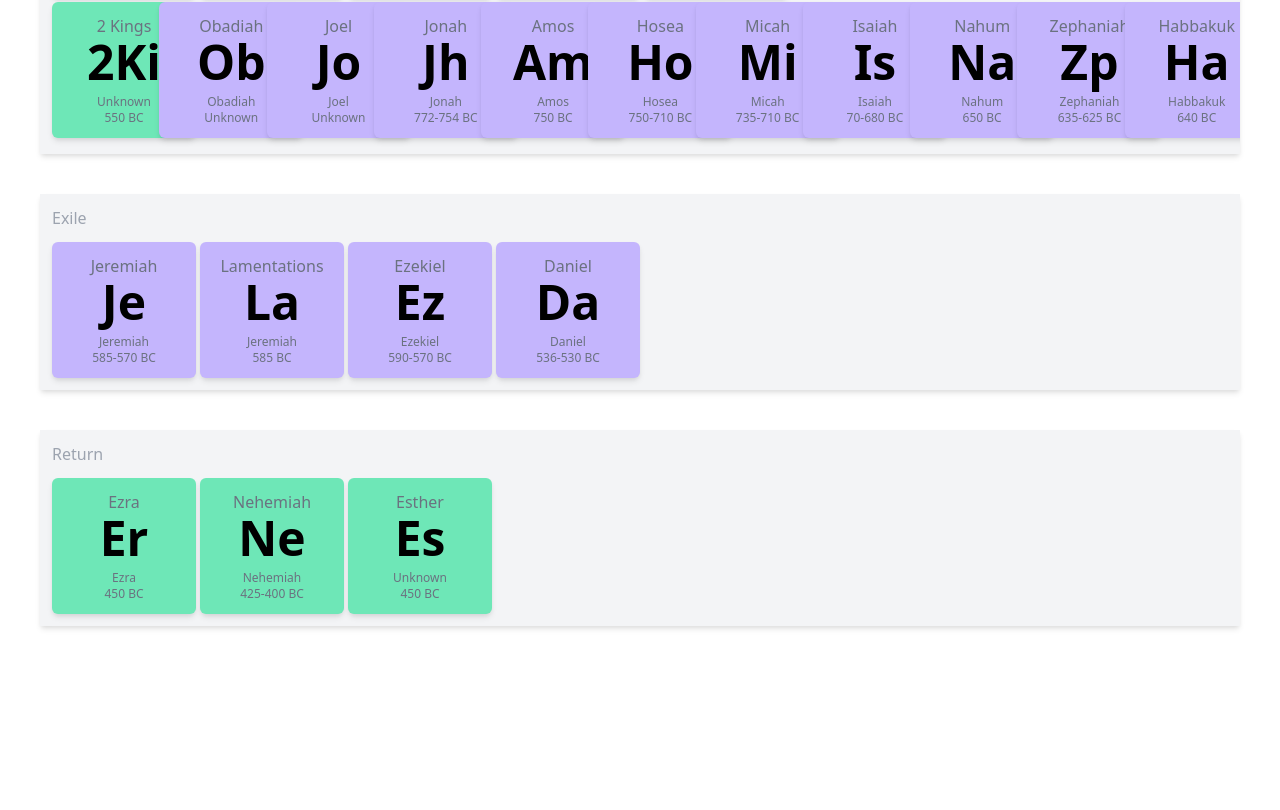
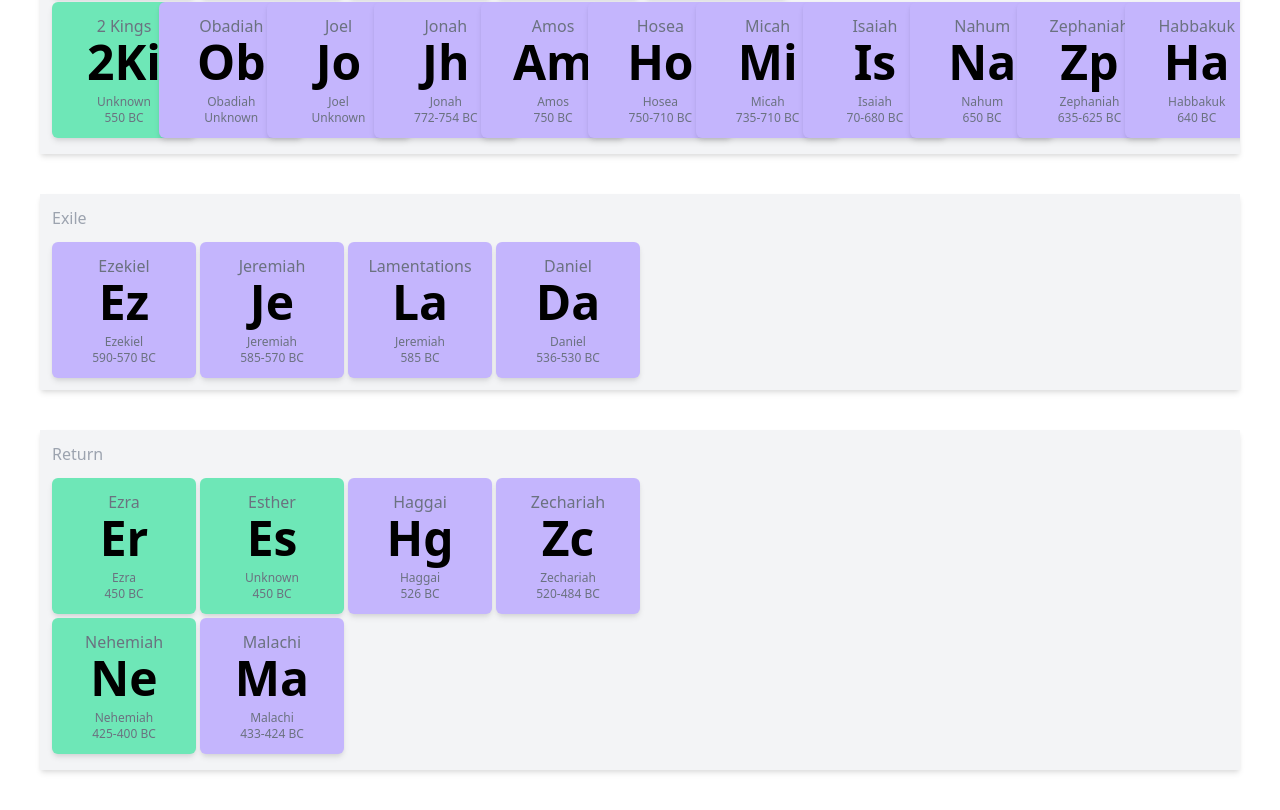
Before and after one commit to robkreisel/the-bible, a React (Create React App) app: page / in a window 1280 px wide. Shown: the part 4318-5128 px from the top of the page. Before the commit the page ends 4984 px from the top, so only its background shows below. Built offline with nearby package versions, Linux system fonts and the light colour scheme.

Commit message:
Finalized view

```diff
--- a/src/components/OTChronological.jsx
+++ b/src/components/OTChronological.jsx
@@ -8,6 +8,9 @@ export default function OTChronological() {
     const kingdomR2Symbols = ['2Sa', '1Ch', 'Ps'];
     const kingdomR3Symbols = ['1Ki', '2Ch', 'Pr', 'Ec', 'Ss'];
     const kingdomR4Symbols = ['2Ki', 'Ob', 'Jo', 'Jh', 'Am', 'Ho', 'Mi', 'Is', 'Na', 'Zp', 'Ha'];
+    const exileSymbols = ['Ez', 'Je', 'La', 'Da'];
+    const returnR1Symbols = ['Er', 'Es', 'Hg', 'Zc'];
+    const returnR2Symbols = ['Ne', 'Ma'];
 
 
     return (
@@ -88,17 +91,26 @@ export default function OTChronological() {
             <div className="m-3 p-3 md:m-10 bg-gray-100 shadow-md overflow-hidden">
                 <div className="mb-3 text-gray-400">Exile</div>
                 <div className="flex flex-wrap gap-1">
-                    {data.filter(function (book) { return book.era.includes("exile"); }).sort(function (book) { return book.order }).map((book) => (
-                        <Book book={book} key={book.symbol} />
-                    ))}
+                    {exileSymbols.map(function (symbol) {
+                        return <Book book={data.find(function (book) { return book.symbol === symbol })} />
+                    })}
                 </div>
             </div>
             <div className="m-3 p-3 md:m-10 bg-gray-100 shadow-md overflow-hidden">
                 <div className="mb-3 text-gray-400">Return</div>
-                <div className="flex flex-wrap gap-1">
-                    {data.filter(function (book) { return book.era.includes("return"); }).map((book) => (
-                        <Book book={book} key={book.symbol} />
-                    ))}
+                <div className="flex pb-1">
+                    <div className="grid grid-cols-5 gap-1">
+                        {returnR1Symbols.map(function (symbol) {
+                            return <Book book={data.find(function (book) { return book.symbol === symbol })} />
+                        })}
+                    </div>
+                </div>
+                <div className="flex pb-1">
+                    <div className="grid grid-cols-5 gap-1">
+                        {returnR2Symbols.map(function (symbol) {
+                            return <Book book={data.find(function (book) { return book.symbol === symbol })} />
+                        })}
+                    </div>
                 </div>
             </div>
         </div>
```
